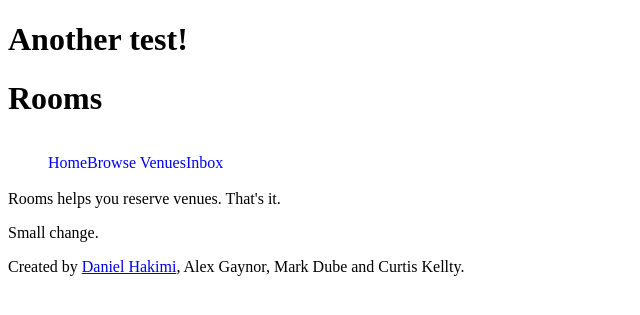
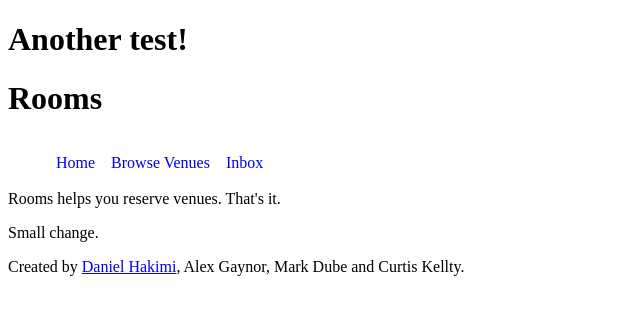
Before and after one commit to DanHakimi/Rooms, a Django app: page / in a window 1280 px wide. Shown: the top 315 px of the page, without its empty margins (0-640 px from the left). Run offline with Django 3.2, Linux system fonts and the light colour scheme.

Commit message:
Messing with index.html and index.css

```diff
--- a/static/css/index.css
+++ b/static/css/index.css
@@ -10,5 +10,5 @@ nav ul li{
 
 nav ul li a{
 	text-decoration:none;
-	margins: 0 8px 0 8px;
+	margin: 0 8px 0 8px;
 }
```
